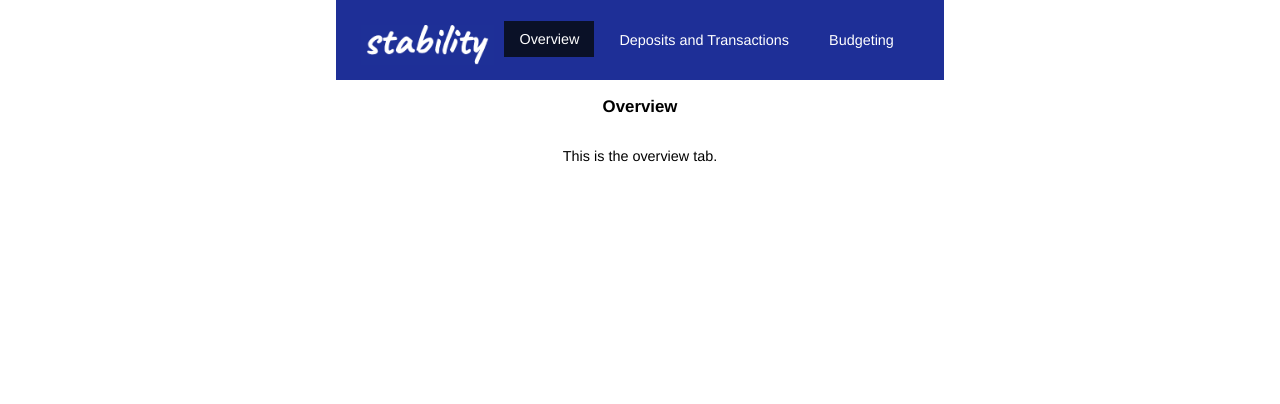
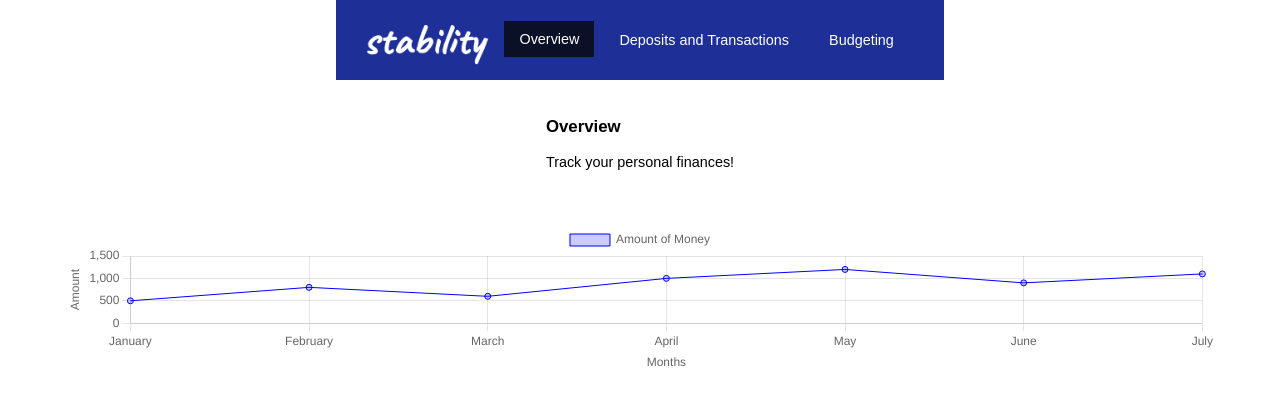
Before and after one commit to caleb-yonas/Stability, a plain HTML site: page overview.html in a window 1280 px wide. Drawn offline with nearby package versions, Linux system fonts and the light colour scheme.

Commit message:
Update overview.html

```diff
--- a/overview.html
+++ b/overview.html
@@ -5,6 +5,43 @@
     <meta name="viewport" content="width=device-width, initial-scale=1.0">
     <title>Overview</title>
     <link rel="stylesheet" href="styles.css">
+    <script src="https://cdn.jsdelivr.net/npm/chart.js"></script>
+    <style>
+        body {
+            font-family: Arial, sans-serif;
+            margin: 0;
+            padding: 0;
+        }
+        .tab {
+            background-color: #1E2F97;
+            padding: 15px;
+            display: flex;
+            align-items: center;
+            justify-content: flex-end;
+        }
+        .tablinks {
+            padding: 10px 15px;
+            color: white;
+            text-decoration: none;
+            margin-left: 10px;
+            transition: background-color 0.3s;
+        }
+        .tablinks.active {
+            background-color: #0a1127;
+            color: #fff;
+            transform: translateY(-1px);
+        }
+        .content {
+            max-width: 800px;
+            margin: 0 auto;
+            padding: 20px;
+        }
+        .line-chart-container {
+            width: 90%; /* Adjust the width as needed */
+            margin: 0 auto;
+            padding: 20px;
+        }
+    </style>
 </head>
 <body>
 
@@ -15,8 +52,54 @@
     <a href="budgeting.html" class="tablinks">Budgeting</a>
 </div>
 
-<h3>Overview</h3>
-<p>This is the overview tab.</p>
+<div class="content">
+    <h3>Overview</h3>
+    <p>Track your personal finances!</p>
+</div>
+
+<div class="line-chart-container">
+    <canvas id="lineChart"></canvas>
+</div>
+
+<script>
+// Sample data for the line chart
+const months = ['January', 'February', 'March', 'April', 'May', 'June', 'July'];
+const amounts = [500, 800, 600, 1000, 1200, 900, 1100];
+
+// Create a line chart using Chart.js
+const lineChart = new Chart(document.getElementById('lineChart'), {
+    type: 'line',
+    data: {
+        labels: months,
+        datasets: [{
+            label: 'Amount of Money',
+            data: amounts,
+            borderColor: 'blue',
+            backgroundColor: 'rgba(0, 0, 255, 0.2)',
+            borderWidth: 1
+        }]
+    },
+    options: {
+        responsive: true,
+        maintainAspectRatio: false,
+        scales: {
+            y: {
+                beginAtZero: true,
+                title: {
+                    display: true,
+                    text: 'Amount'
+                }
+            },
+            x: {
+                title: {
+                    display: true,
+                    text: 'Months'
+                }
+            }
+        }
+    }
+});
+</script>
 
 </body>
 </html>
```
